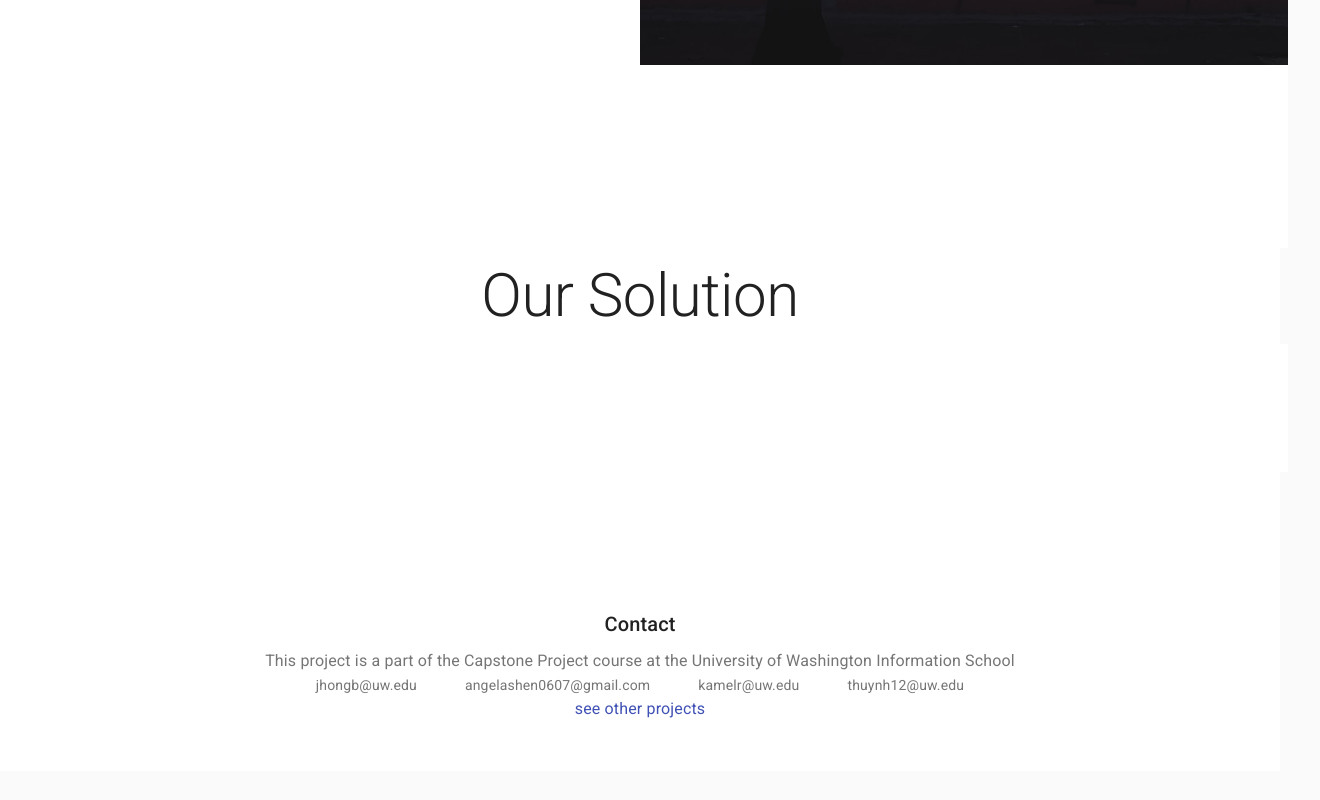
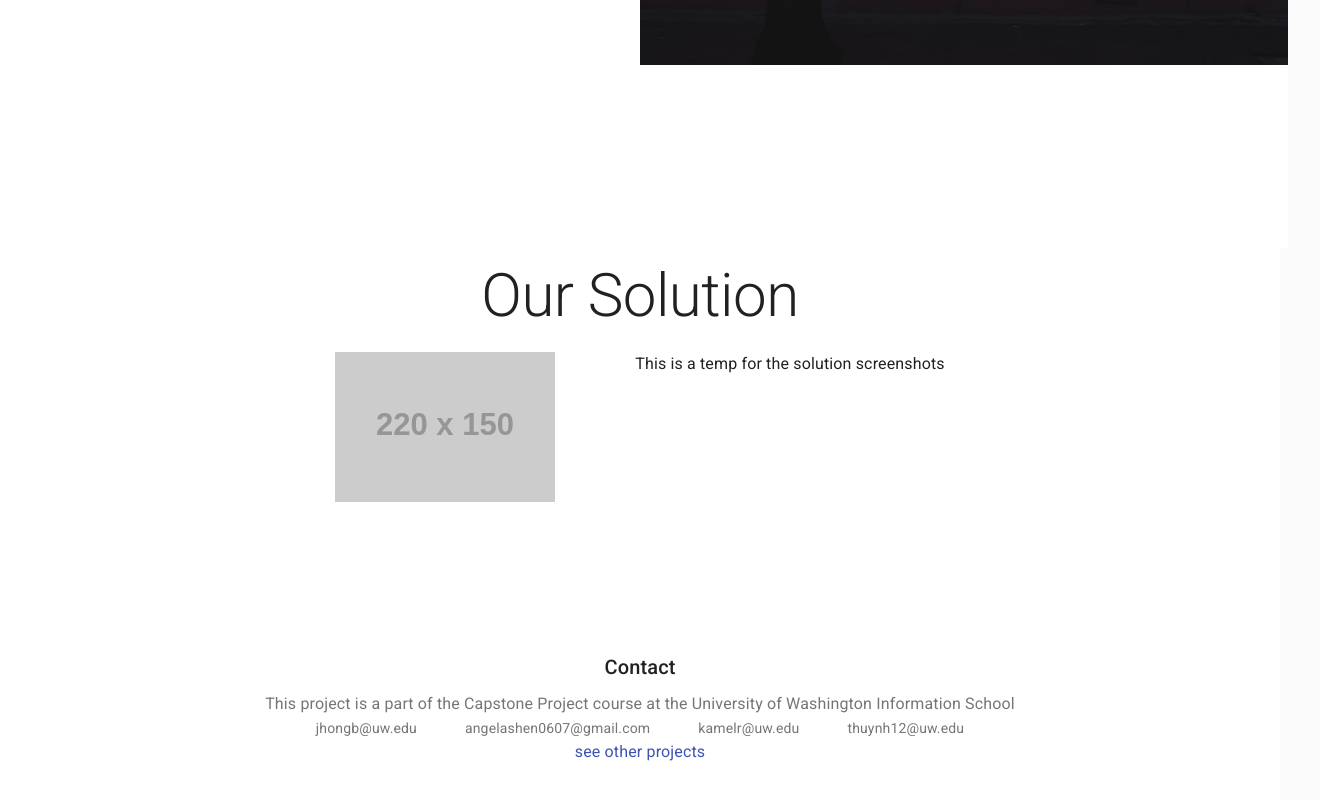
Before and after one commit to JhongHawan/CastAway, a React (Create React App) app in the folder landingpage/: page / in a window 1280 px wide. Shown: the part 616-1416 px from the top of the page, 1320 px wide, since content can reach past the window. Before the commit the page ends 1387 px from the top, so only its background shows below. Built offline with nearby package versions, Linux system fonts and the light colour scheme.

Commit message:
added temp screenshots, unstable

```diff
--- a/landingpage/src/components/Template.js
+++ b/landingpage/src/components/Template.js
@@ -14,8 +14,7 @@ import { makeStyles } from '@material-ui/core/styles';
 import Container from '@material-ui/core/Container';
 import Link from '@material-ui/core/Link';
 
-import { Paper } from '@material-ui/core';
-import ButtonBase from '@material-ui/core/ButtonBase';
+
 import Box from '@material-ui/core/Box';
 function Copyright() {
   return (
@@ -102,16 +101,20 @@ export default function Album() {
 
               </Grid>
             </Grid>
-            <Typography  align="center" variant="h2" className="child">Our Solution</Typography>
-
-            {/* Grid for solution screenshots */}
-            <Grid className={classes.heroContent} container spacing={2}>
-              <Grid item sm>
-
+            <Typography align="center" variant="h2" className="child">Our Solution</Typography>
+            <Grid container justify={'center'} spacing={10}>
+              <Grid item justify={'center'}>
+                {/* <CardMedia className="media" compoent={'img'} */}
+                <CardMedia>
+                  <img src="https://via.placeholder.com/220x150.png?text=TEMP"/>
+                </CardMedia>
+              </Grid>
+              <Grid item>
+                <Typography variant="body1">This is a temp for the solution screenshots</Typography>
               </Grid>
             </Grid>
-
           </Container>
+          {/* Grid for solution screenshots */}
         </div>
 
         {/* working unresponsive */}
```
